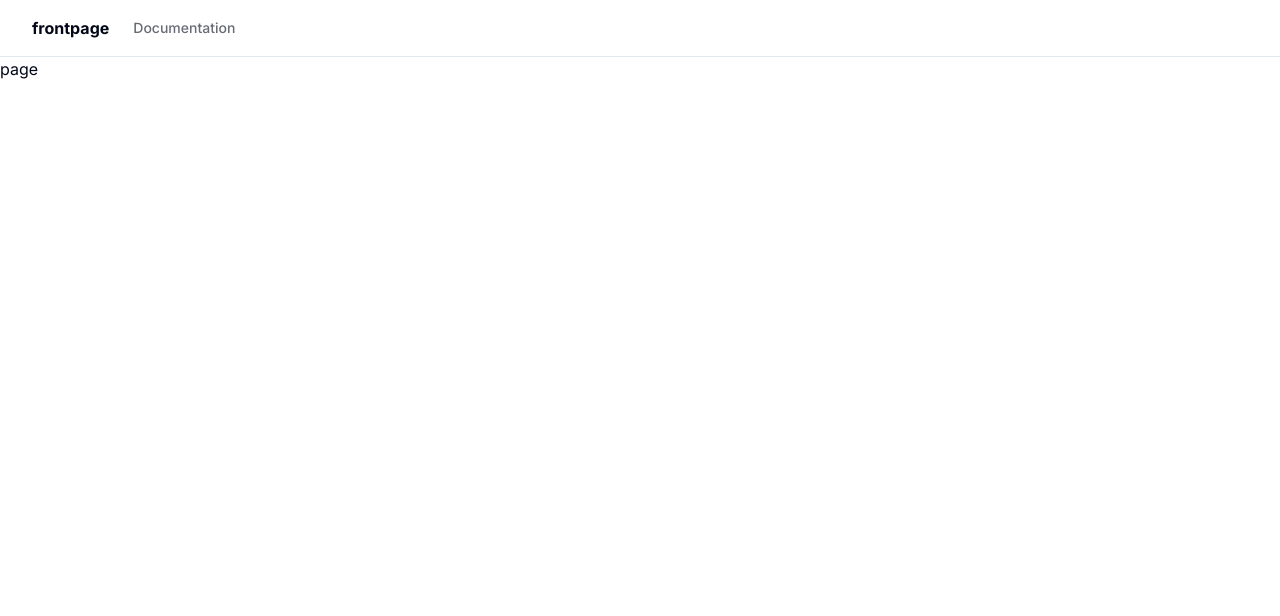
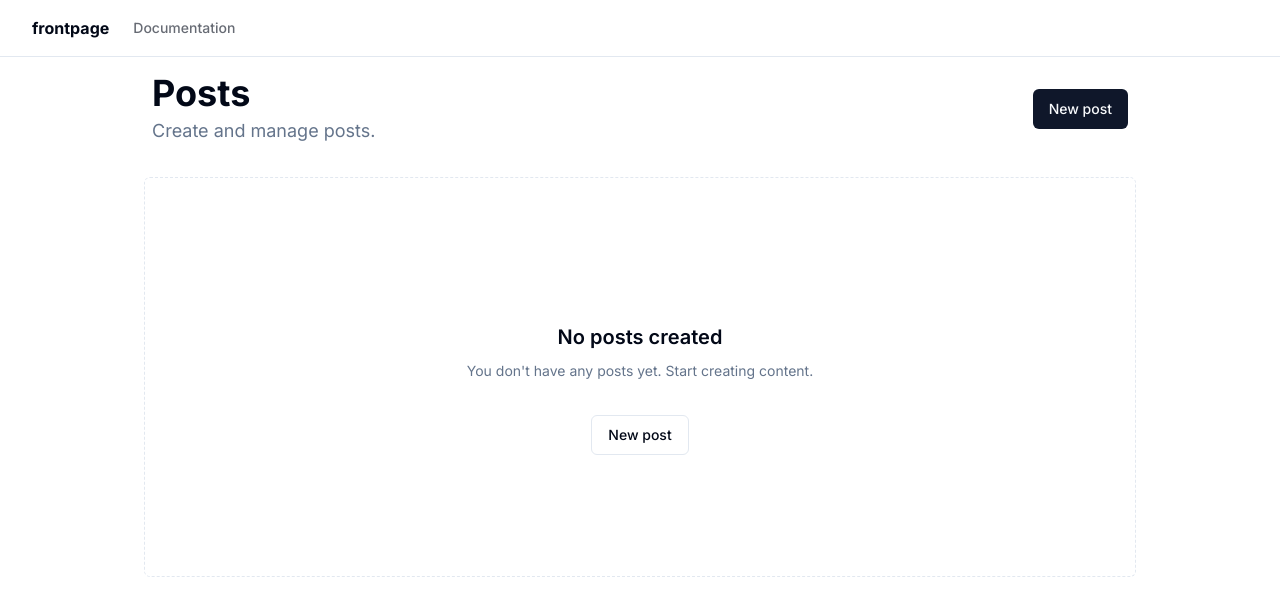
Before and after one commit to 47anjan/frontpage, a Next.js app: page /dashboard in a window 1280 px wide. Shown: the top 616 px of the page. Built offline with nearby package versions, Linux system fonts and the light colour scheme; no server answers.

Commit message:
Build Dashboard page

```diff
--- a/app/(dashboard)/dashboard/page.tsx
+++ b/app/(dashboard)/dashboard/page.tsx
@@ -1,4 +1,27 @@
+import { EmptyPlaceholder } from "@/components/empty-placeholder";
+import { PostCreateButton } from "@/components/post-create-button";
+
 const Dashboard = () => {
-  return <div>page</div>;
+  return (
+    <section className="w-full max-w-5xl mx-auto p-4 flex flex-col gap-8">
+      <div className="flex items-center justify-between px-2">
+        <div className="grid gap-1">
+          <h1 className="font-bold text-3xl md:text-4xl">Posts</h1>
+          <p className="text-lg text-muted-foreground">
+            Create and manage posts.
+          </p>
+        </div>
+        <PostCreateButton />
+      </div>
+      {/* <div className="divide-y divide-border rounded-md border">grgre</div> */}
+      <EmptyPlaceholder>
+        <EmptyPlaceholder.Title>No posts created</EmptyPlaceholder.Title>
+        <EmptyPlaceholder.Description>
+          You don&apos;t have any posts yet. Start creating content.
+        </EmptyPlaceholder.Description>
+        <PostCreateButton variant="outline" />
+      </EmptyPlaceholder>
+    </section>
+  );
 };
 export default Dashboard;
--- a/app/layout.tsx
+++ b/app/layout.tsx
@@ -22,6 +22,7 @@ export default function RootLayout({
         <AuthProvider>
           <div className="relative flex min-h-screen flex-col">
             <Navbar />
+
             {children}
           </div>
         </AuthProvider>
--- /dev/null
+++ b/components/empty-placeholder.tsx
@@ -0,0 +1,56 @@
+import * as React from "react";
+
+import { cn } from "@/lib/utils";
+import { Icons } from "@/components/icons";
+
+interface EmptyPlaceholderProps extends React.HTMLAttributes<HTMLDivElement> {}
+
+export function EmptyPlaceholder({
+  className,
+  children,
+  ...props
+}: EmptyPlaceholderProps) {
+  return (
+    <div
+      className={cn(
+        "flex min-h-[400px] flex-col items-center justify-center rounded-md border border-dashed p-8 text-center animate-in fade-in-50",
+        className
+      )}
+      {...props}
+    >
+      <div className="mx-auto flex max-w-[420px] flex-col items-center justify-center text-center">
+        {children}
+      </div>
+    </div>
+  );
+}
+
+interface EmptyPlacholderTitleProps
+  extends React.HTMLAttributes<HTMLHeadingElement> {}
+
+EmptyPlaceholder.Title = function EmptyPlaceholderTitle({
+  className,
+  ...props
+}: EmptyPlacholderTitleProps) {
+  return (
+    <h2 className={cn("mt-6 text-xl font-semibold", className)} {...props} />
+  );
+};
+
+interface EmptyPlacholderDescriptionProps
+  extends React.HTMLAttributes<HTMLParagraphElement> {}
+
+EmptyPlaceholder.Description = function EmptyPlaceholderDescription({
+  className,
+  ...props
+}: EmptyPlacholderDescriptionProps) {
+  return (
+    <p
+      className={cn(
+        "mb-8 mt-2 text-center text-sm font-normal leading-6 text-muted-foreground",
+        className
+      )}
+      {...props}
+    />
+  );
+};
--- a/components/navbar.tsx
+++ b/components/navbar.tsx
@@ -1,3 +1,4 @@
+import Link from "next/link";
 import Profile from "./profile";
 
 const Navbar = () => {
@@ -5,16 +6,16 @@ const Navbar = () => {
     <header className="sticky top-0 z-50 w-full border-b bg-background/95 backdrop-blur supports-[backdrop-filter]:bg-background/60">
       <div className="container flex h-14 items-center justify-between">
         <div className="mr-4 flex">
-          <a className="mr-6 flex items-center space-x-2" href="/">
+          <Link className="mr-6 flex items-center space-x-2" href="/">
             <span className=" font-bold inline-block">frontpage</span>
-          </a>
+          </Link>
           <nav className="flex items-center space-x-6 text-sm font-medium">
-            <a
+            <Link
               className="transition-colors hover:text-foreground/80 text-foreground/60"
-              href="/docs"
+              href="/"
             >
               Documentation
-            </a>
+            </Link>
           </nav>
         </div>
         <div>
--- /dev/null
+++ b/components/post-item.tsx
@@ -0,0 +1,39 @@
+import Link from "next/link";
+import { Post } from "@prisma/client";
+import { formatDate } from "@/lib/utils";
+import { Skeleton } from "@/components/ui/skeleton";
+
+interface PostItemProps {
+  post: Pick<Post, "id" | "title" | "published" | "createdAt">;
+}
+
+export function PostItem({ post }: PostItemProps) {
+  return (
+    <div className="flex items-center justify-between p-4">
+      <div className="grid gap-1">
+        <Link
+          href={`/editor/${post.id}`}
+          className="font-semibold hover:underline"
+        >
+          {post.title}
+        </Link>
+        <div>
+          <p className="text-sm text-muted-foreground">
+            {formatDate(post.createdAt?.toDateString())}
+          </p>
+        </div>
+      </div>
+    </div>
+  );
+}
+
+PostItem.Skeleton = function PostItemSkeleton() {
+  return (
+    <div className="p-4">
+      <div className="space-y-3">
+        <Skeleton className="h-5 w-2/5" />
+        <Skeleton className="h-4 w-4/5" />
+      </div>
+    </div>
+  );
+};
--- a/components/profile.tsx
+++ b/components/profile.tsx
@@ -1,4 +1,4 @@
-import { Github, LogOut, User } from "lucide-react";
+import { LogOut, User } from "lucide-react";
 import { Button } from "@/components/ui/button";
 import {
   DropdownMenu,
@@ -11,6 +11,7 @@ import {
 } from "@/components/ui/dropdown-menu";
 import { getCurrentUser } from "@/app/auth/sessions";
 import Image from "next/image";
+import Link from "next/link";
 
 async function Profile() {
   const user = await getCurrentUser();
@@ -41,19 +42,16 @@ async function Profile() {
         </DropdownMenuLabel>
         <DropdownMenuSeparator />
         <DropdownMenuGroup>
-          <DropdownMenuItem>
-            <User className="mr-2 h-4 w-4" />
-            <span>Profile</span>
+          <DropdownMenuItem asChild>
+            <Link href="/dashboard">
+              <User className="mr-2 h-4 w-4" />
+              <span>Dashboard</span>
+            </Link>
           </DropdownMenuItem>
         </DropdownMenuGroup>
 
         <DropdownMenuSeparator />
-        <DropdownMenuItem>
-          <Github className="mr-2 h-4 w-4" />
-          <span>GitHub</span>
-        </DropdownMenuItem>
 
-        <DropdownMenuSeparator />
         <DropdownMenuItem>
           <LogOut className="mr-2 h-4 w-4" />
           <span>Log out</span>
--- /dev/null
+++ b/components/ui/skeleton.tsx
@@ -0,0 +1,15 @@
+import { cn } from "@/lib/utils"
+
+function Skeleton({
+  className,
+  ...props
+}: React.HTMLAttributes<HTMLDivElement>) {
+  return (
+    <div
+      className={cn("animate-pulse rounded-md bg-muted", className)}
+      {...props}
+    />
+  )
+}
+
+export { Skeleton }
--- a/lib/utils.ts
+++ b/lib/utils.ts
@@ -1,6 +1,15 @@
-import { type ClassValue, clsx } from "clsx"
-import { twMerge } from "tailwind-merge"
+import { type ClassValue, clsx } from "clsx";
+import { twMerge } from "tailwind-merge";
 
 export function cn(...inputs: ClassValue[]) {
-  return twMerge(clsx(inputs))
+  return twMerge(clsx(inputs));
 }
+
+export function formatDate(input: string | number): string {
+  const date = new Date(input);
+  return date.toLocaleDateString("en-US", {
+    month: "long",
+    day: "numeric",
+    year: "numeric",
+  });
+}
```
